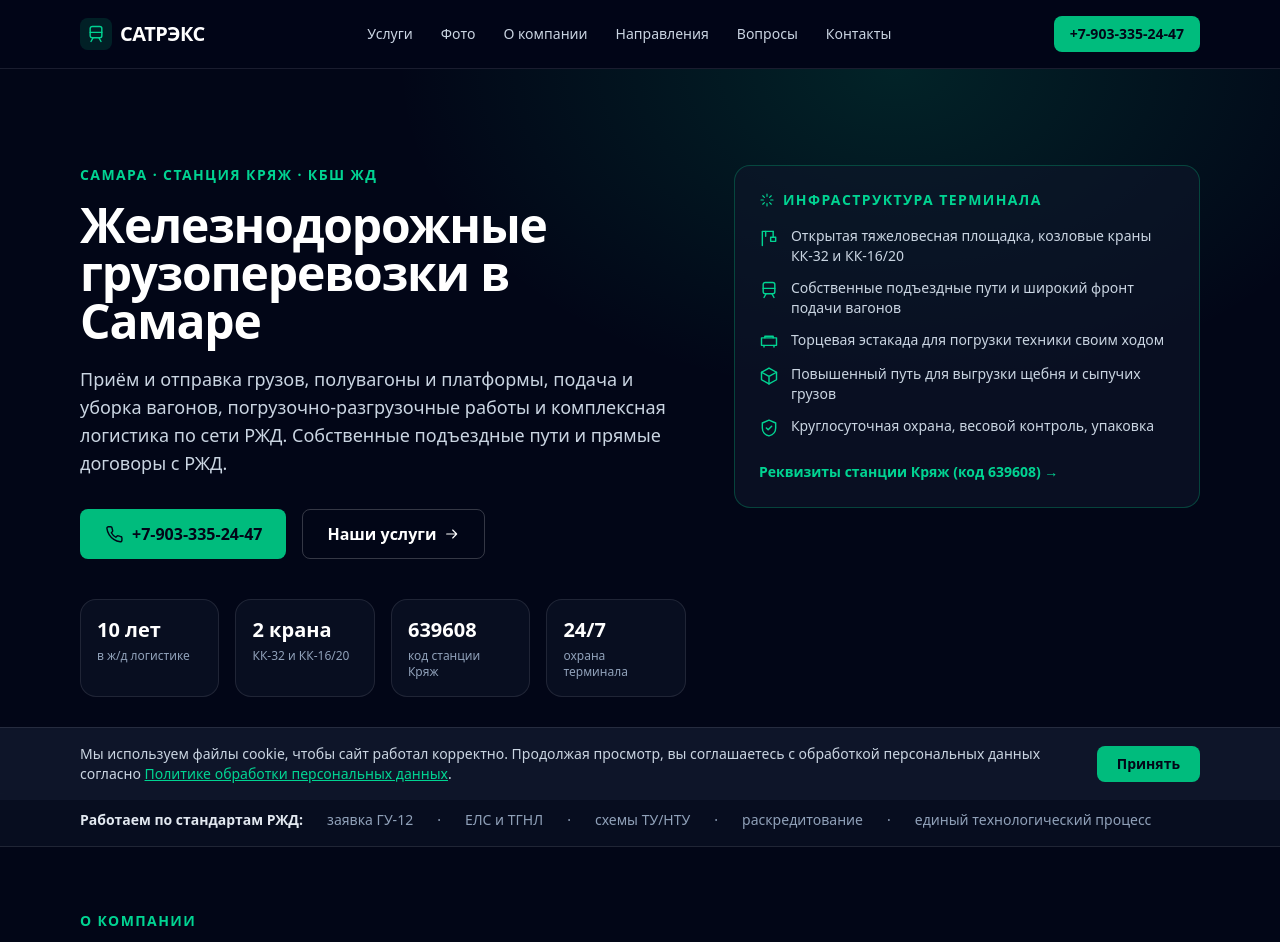
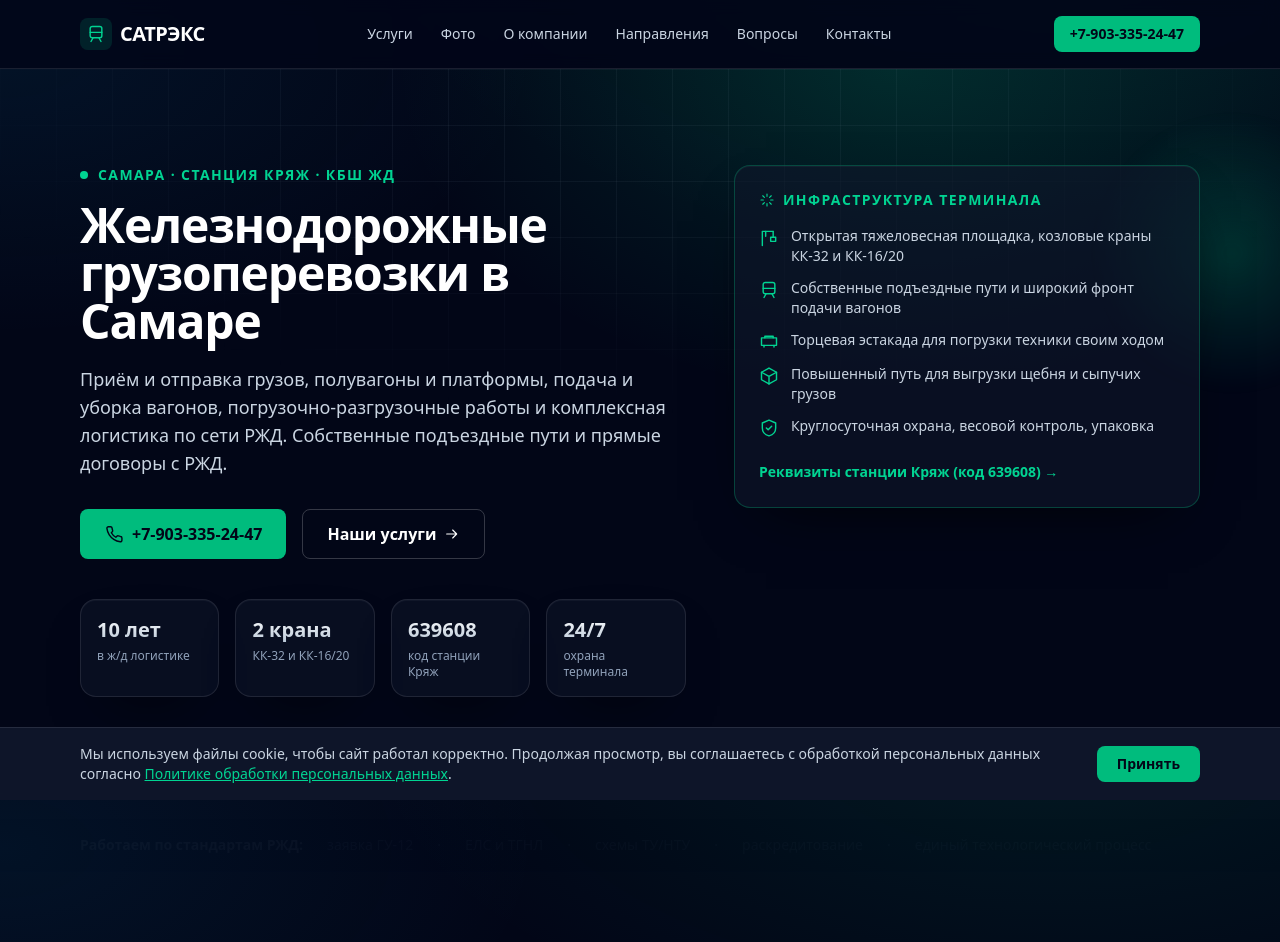
Before and after one commit to satrex-samara/satrex-samara.github.io, a Next.js app: page / in a window 1280 px wide. Shown: the top 942 px of the page. Built offline with nearby package versions, Linux system fonts and the light colour scheme.

Commit message:
design: polish system (cards, hero, reveal, typography)

```diff
--- a/app/globals.css
+++ b/app/globals.css
@@ -2,6 +2,11 @@
 
 :root {
   color-scheme: dark;
+  --grad-brand: linear-gradient(135deg, #00bb7f 0%, #0ea5e9 100%);
+  --grad-warm: linear-gradient(135deg, #f59e0b 0%, #e8541e 100%);
+  --shadow-card: 0 1px 0 rgba(255, 255, 255, 0.04) inset,
+    0 24px 60px -32px rgba(0, 0, 0, 0.9);
+  --ring: 0 0 0 4px rgba(0, 187, 127, 0.16);
 }
 
 html {
@@ -9,13 +14,31 @@ html {
 }
 
 body {
-  background: #020617;
+  background:
+    radial-gradient(1100px 520px at 82% -8%, rgba(0, 187, 127, 0.1), transparent 62%),
+    radial-gradient(900px 480px at 0% 6%, rgba(14, 165, 233, 0.08), transparent 60%),
+    #020617;
   color: #e2e8f0;
+  -webkit-font-smoothing: antialiased;
+  text-rendering: optimizeLegibility;
+}
+
+@media (min-width: 768px) {
+  body {
+    background-attachment: fixed;
+  }
 }
 
 ::selection {
   background: #00bb7f;
   color: #020617;
+}
+
+@supports (scrollbar-color: auto) {
+  html {
+    scrollbar-width: thin;
+    scrollbar-color: #1e293b #020617;
+  }
 }
 
 summary::-webkit-details-marker {
@@ -25,6 +48,7 @@ summary::-webkit-details-marker {
 :focus-visible {
   outline: 2px solid #00d294;
   outline-offset: 2px;
+  box-shadow: var(--ring);
 }
 
 @media (prefers-reduced-motion: reduce) {
@@ -38,6 +62,171 @@ summary::-webkit-details-marker {
     animation-duration: 0.01ms !important;
     animation-iteration-count: 1 !important;
     transition-duration: 0.01ms !important;
+  }
+}
+
+/* ---------- Design polish ---------- */
+
+.grid-lines {
+  background-image: linear-gradient(rgba(148, 163, 184, 0.07) 1px, transparent 1px),
+    linear-gradient(90deg, rgba(148, 163, 184, 0.07) 1px, transparent 1px);
+  background-size: 56px 56px;
+  -webkit-mask-image: radial-gradient(72% 62% at 50% 0%, #000 32%, transparent 78%);
+  mask-image: radial-gradient(72% 62% at 50% 0%, #000 32%, transparent 78%);
+}
+
+.btn-shine {
+  position: relative;
+  overflow: hidden;
+  isolation: isolate;
+}
+
+.btn-shine::after {
+  content: "";
+  position: absolute;
+  inset: 0;
+  background: linear-gradient(
+    110deg,
+    transparent 28%,
+    rgba(255, 255, 255, 0.38) 46%,
+    transparent 64%
+  );
+  transform: translateX(-130%);
+  transition: transform 0.65s cubic-bezier(0.22, 1, 0.36, 1);
+  pointer-events: none;
+}
+
+.btn-shine:hover::after {
+  transform: translateX(130%);
+}
+
+.card {
+  position: relative;
+  transition: transform 0.25s ease, border-color 0.25s ease, box-shadow 0.25s ease;
+  box-shadow: var(--shadow-card);
+}
+
+.card::after {
+  content: "";
+  position: absolute;
+  inset: 0;
+  border-radius: inherit;
+  padding: 1px;
+  background: linear-gradient(135deg, rgba(0, 187, 127, 0.55), rgba(14, 165, 233, 0.35));
+  -webkit-mask: linear-gradient(#000 0 0) content-box, linear-gradient(#000 0 0);
+  -webkit-mask-composite: xor;
+  mask-composite: exclude;
+  opacity: 0;
+  transition: opacity 0.25s ease;
+  pointer-events: none;
+}
+
+.card:hover {
+  transform: translateY(-3px);
+}
+
+.card:hover::after {
+  opacity: 1;
+}
+
+.card-icon {
+  transition: transform 0.25s ease, background-color 0.25s ease;
+}
+
+.card:hover .card-icon {
+  transform: scale(1.06) rotate(-3deg);
+}
+
+.stat-value {
+  background: linear-gradient(180deg, #ffffff 0%, #9fb3c8 130%);
+  -webkit-background-clip: text;
+  background-clip: text;
+  color: transparent;
+}
+
+.hero-glow {
+  background: radial-gradient(circle, rgba(0, 187, 127, 0.22), transparent 68%);
+  filter: blur(6px);
+}
+
+.pulse-dot {
+  position: relative;
+}
+
+.pulse-dot::before {
+  content: "";
+  position: absolute;
+  inset: -4px;
+  border-radius: 9999px;
+  background: rgba(0, 187, 127, 0.45);
+  animation: pulse-ring 2.4s cubic-bezier(0.4, 0, 0.6, 1) infinite;
+}
+
+@keyframes pulse-ring {
+  0% {
+    transform: scale(0.85);
+    opacity: 0.9;
+  }
+  70% {
+    transform: scale(1.9);
+    opacity: 0;
+  }
+  100% {
+    transform: scale(1.9);
+    opacity: 0;
+  }
+}
+
+.section-accent {
+  position: relative;
+}
+
+.section-accent::before {
+  content: "";
+  position: absolute;
+  left: 0;
+  right: 0;
+  top: 0;
+  height: 1px;
+  background: linear-gradient(90deg, transparent, rgba(0, 187, 127, 0.45), transparent);
+}
+
+.site-footer {
+  position: relative;
+}
+
+.site-footer::before {
+  content: "";
+  position: absolute;
+  left: 0;
+  right: 0;
+  top: 0;
+  height: 1px;
+  background: linear-gradient(90deg, transparent, rgba(0, 187, 127, 0.35), transparent);
+}
+
+tbody tr {
+  transition: background-color 0.18s ease;
+}
+
+@supports (animation-timeline: view()) {
+  @media (prefers-reduced-motion: no-preference) {
+    .reveal {
+      animation: reveal-up linear both;
+      animation-timeline: view();
+      animation-range: entry 0% cover 26%;
+    }
+
+    @keyframes reveal-up {
+      from {
+        opacity: 0.001;
+        transform: translateY(26px);
+      }
+      to {
+        opacity: 1;
+        transform: none;
+      }
+    }
   }
 }
 
--- a/app/page.tsx
+++ b/app/page.tsx
@@ -107,10 +107,16 @@ export default function Home() {
           aria-hidden="true"
           className="pointer-events-none absolute inset-0 bg-[radial-gradient(60%_70%_at_70%_0%,rgba(0,187,127,0.16),transparent_65%)]"
         />
+        <div className="grid-lines pointer-events-none absolute inset-0" aria-hidden="true" />
+        <div
+          className="hero-glow pointer-events-none absolute -right-24 top-10 h-72 w-72 rounded-full"
+          aria-hidden="true"
+        />
         <div className="relative mx-auto max-w-6xl px-4 py-16 md:py-24">
           <div className="grid gap-12 lg:grid-cols-[1.3fr_1fr] lg:items-start">
             <div>
-              <p className="mb-4 text-sm font-semibold uppercase tracking-widest text-emerald-400">
+              <p className="mb-4 flex items-center gap-2.5 text-sm font-semibold uppercase tracking-widest text-emerald-400">
+                <span className="pulse-dot inline-block h-2 w-2 rounded-full bg-emerald-400" />
                 Самара · станция Кряж · Кбш ЖД
               </p>
               <h1 className="text-4xl font-extrabold tracking-tight text-white md:text-5xl">
@@ -125,7 +131,7 @@ export default function Home() {
               <div className="mt-8 flex flex-wrap gap-4">
                 <a
                   href={contacts.phoneHref}
-                  className="inline-flex items-center gap-2 rounded-lg bg-emerald-500 px-6 py-3 font-semibold text-slate-950 transition hover:bg-emerald-400"
+                  className="btn-shine inline-flex items-center gap-2 rounded-lg bg-emerald-500 px-6 py-3 font-semibold text-slate-950 transition hover:bg-emerald-400"
                 >
                   <Icon name="phone" className="h-5 w-5" />
                   {contacts.phone}
@@ -143,11 +149,11 @@ export default function Home() {
                 {stats.map((s) => (
                   <div
                     key={s.label}
-                    className="rounded-2xl border border-white/10 bg-slate-900/50 p-4"
+                    className="card rounded-2xl border border-white/10 bg-slate-900/50 p-4"
                   >
                     <dt className="sr-only">{s.label}</dt>
                     <dd>
-                      <span className="block text-xl font-bold text-white">
+                      <span className="stat-value block text-xl font-bold">
                         {s.value}
                       </span>
                       <span className="mt-1 block text-xs text-slate-400">
@@ -159,7 +165,7 @@ export default function Home() {
               </dl>
             </div>
 
-            <aside className="rounded-2xl border border-emerald-500/30 bg-slate-900/60 p-6">
+            <aside className="card rounded-2xl border border-emerald-500/30 bg-slate-900/60 p-6">
               <p className="flex items-center gap-2 text-sm font-semibold uppercase tracking-widest text-emerald-400">
                 <Icon name="spark" className="h-4 w-4" />
                 Инфраструктура терминала
@@ -198,7 +204,7 @@ export default function Home() {
       </section>
 
       {/* Trust strip */}
-      <section className="border-b border-white/10 bg-slate-900/40">
+      <section className="reveal border-b border-white/10 bg-slate-900/40">
         <div className="mx-auto flex max-w-6xl flex-wrap items-center gap-x-6 gap-y-2 px-4 py-4 text-sm text-slate-400">
           <span className="font-semibold text-slate-200">
             Работаем по стандартам РЖД:
@@ -216,7 +222,7 @@ export default function Home() {
       </section>
 
       {/* About */}
-      <section id="about" className="border-b border-white/10 scroll-mt-20">
+      <section id="about" className="reveal border-b border-white/10 scroll-mt-20">
         <div className="mx-auto max-w-6xl px-4 py-16">
           <p className="text-sm font-semibold uppercase tracking-widest text-emerald-400">
             О компании
@@ -274,7 +280,7 @@ export default function Home() {
       </section>
 
       {/* Services */}
-      <section id="services" className="border-b border-white/10 scroll-mt-20">
+      <section id="services" className="reveal border-b border-white/10 scroll-mt-20">
         <div className="mx-auto max-w-6xl px-4 py-16">
           <p className="text-sm font-semibold uppercase tracking-widest text-emerald-400">
             Услуги
@@ -287,9 +293,9 @@ export default function Home() {
               <Link
                 key={s.slug}
                 href={`/uslugi/${s.slug}/`}
-                className="group flex flex-col rounded-2xl border border-white/10 bg-slate-900/50 p-6 transition hover:-translate-y-0.5 hover:border-emerald-500/50 hover:bg-slate-900"
+                className="card group flex flex-col rounded-2xl border border-white/10 bg-slate-900/50 p-6"
               >
-                <span className="grid h-10 w-10 place-items-center rounded-lg bg-emerald-500/10 text-emerald-400">
+                <span className="card-icon grid h-10 w-10 place-items-center rounded-lg bg-emerald-500/10 text-emerald-400">
                   <Icon name={serviceIcons[s.slug]} className="h-5 w-5" />
                 </span>
                 <h3 className="mt-4 text-lg font-semibold leading-snug text-white">
@@ -309,7 +315,7 @@ export default function Home() {
       </section>
 
       {/* Gazelle promo */}
-      <section className="border-b border-white/10 bg-slate-900/30">
+      <section className="reveal border-b border-white/10 bg-slate-900/30">
         <div className="mx-auto max-w-6xl px-4 py-14">
           <div className="overflow-hidden rounded-3xl border border-emerald-500/25 bg-gradient-to-br from-emerald-500/10 via-slate-900/70 to-slate-900/70">
             <div className="p-6 md:p-9">
@@ -344,7 +350,7 @@ export default function Home() {
       </section>
 
       {/* Steps */}
-      <section className="border-b border-white/10">
+      <section className="reveal border-b border-white/10">
         <div className="mx-auto max-w-6xl px-4 py-16">
           <p className="text-sm font-semibold uppercase tracking-widest text-emerald-400">
             Как мы работаем
@@ -356,7 +362,7 @@ export default function Home() {
             {steps.map((s, i) => (
               <li
                 key={s.title}
-                className="rounded-2xl border border-white/10 bg-slate-900/50 p-6"
+                className="card rounded-2xl border border-white/10 bg-slate-900/50 p-6"
               >
                 <span className="text-sm font-bold text-emerald-400">
                   0{i + 1}
@@ -370,7 +376,7 @@ export default function Home() {
       </section>
 
       {/* Included */}
-      <section className="border-b border-white/10 bg-slate-900/30">
+      <section className="reveal border-b border-white/10 bg-slate-900/30">
         <div className="mx-auto max-w-6xl px-4 py-16">
           <p className="text-sm font-semibold uppercase tracking-widest text-emerald-400">
             Что входит
@@ -379,7 +385,7 @@ export default function Home() {
             Полный цикл: от вагона до выдачи груза
           </h2>
           <div className="mt-8 grid gap-6 md:grid-cols-2">
-            <div className="rounded-2xl border border-white/10 bg-slate-900/50 p-6">
+            <div className="card rounded-2xl border border-white/10 bg-slate-900/50 p-6">
               <h3 className="text-lg font-semibold text-white">
                 На станции отправления
               </h3>
@@ -395,7 +401,7 @@ export default function Home() {
                 ))}
               </ul>
             </div>
-            <div className="rounded-2xl border border-white/10 bg-slate-900/50 p-6">
+            <div className="card rounded-2xl border border-white/10 bg-slate-900/50 p-6">
               <h3 className="text-lg font-semibold text-white">
                 На станции назначения
               </h3>
@@ -416,7 +422,7 @@ export default function Home() {
       </section>
 
       {/* Wagon types */}
-      <section className="border-b border-white/10">
+      <section className="reveal border-b border-white/10">
         <div className="mx-auto max-w-6xl px-4 py-16">
           <p className="text-sm font-semibold uppercase tracking-widest text-emerald-400">
             Подвижной состав
@@ -465,7 +471,7 @@ export default function Home() {
       </section>
 
       {/* Containers */}
-      <section id="containers" className="border-b border-white/10 bg-slate-900/30 scroll-mt-20">
+      <section id="containers" className="reveal border-b border-white/10 bg-slate-900/30 scroll-mt-20">
         <div className="mx-auto max-w-6xl px-4 py-16">
           <p className="text-sm font-semibold uppercase tracking-widest text-emerald-400">
             Контейнеры
@@ -505,7 +511,7 @@ export default function Home() {
                 </tbody>
               </table>
             </div>
-            <div className="rounded-2xl border border-white/10 bg-slate-900/50 p-6">
+            <div className="card rounded-2xl border border-white/10 bg-slate-900/50 p-6">
               <h3 className="text-lg font-semibold text-white">
                 Что берём на себя
               </h3>
@@ -546,7 +552,7 @@ export default function Home() {
       </section>
 
       {/* Directions */}
-      <section id="directions" className="border-b border-white/10 scroll-mt-20">
+      <section id="directions" className="reveal border-b border-white/10 scroll-mt-20">
         <div className="mx-auto max-w-6xl px-4 py-16">
           <p className="text-sm font-semibold uppercase tracking-widest text-emerald-400">
             География
@@ -563,7 +569,7 @@ export default function Home() {
             {directions.map((d) => (
               <div
                 key={d.title}
-                className="rounded-2xl border border-white/10 bg-slate-900/50 p-5"
+                className="card rounded-2xl border border-white/10 bg-slate-900/50 p-5"
               >
                 <h3 className="flex items-center gap-2 font-semibold text-white">
                   <Icon name="route" className="h-4 w-4 text-emerald-400" />
@@ -578,7 +584,7 @@ export default function Home() {
       </section>
 
       {/* Documents */}
-      <section className="border-b border-white/10">
+      <section className="reveal border-b border-white/10">
         <div className="mx-auto max-w-6xl px-4 py-16">
           <div className="rounded-2xl border border-emerald-500/40 bg-emerald-500/10 p-6 md:p-8">
             <div className="grid gap-6 md:grid-cols-[1.4fr_1fr] md:items-center">
@@ -614,7 +620,7 @@ export default function Home() {
       </section>
 
       {/* FAQ */}
-      <section id="faq" className="border-b border-white/10 scroll-mt-20">
+      <section id="faq" className="reveal border-b border-white/10 scroll-mt-20">
         <div className="mx-auto max-w-6xl px-4 py-16">
           <p className="text-sm font-semibold uppercase tracking-widest text-emerald-400">
             Вопросы и ответы
@@ -640,7 +646,7 @@ export default function Home() {
       </section>
 
       {/* Contacts */}
-      <section id="contacts" className="scroll-mt-20">
+      <section id="contacts" className="reveal scroll-mt-20">
         <div className="mx-auto max-w-6xl px-4 py-16">
           <p className="text-sm font-semibold uppercase tracking-widest text-emerald-400">
             Контакты
@@ -673,7 +679,7 @@ export default function Home() {
                 {contacts.email}
               </p>
             </a>
-            <div className="rounded-2xl border border-white/10 bg-slate-900/50 p-6">
+            <div className="card rounded-2xl border border-white/10 bg-slate-900/50 p-6">
               <Icon name="clock" className="h-6 w-6 text-emerald-400" />
               <p className="mt-3 text-sm text-slate-400">Режим работы</p>
               <p className="mt-1 text-lg font-semibold text-white">
@@ -681,7 +687,7 @@ export default function Home() {
               </p>
               <p className="mt-1 text-sm text-slate-400">{contacts.address}</p>
             </div>
-            <div className="rounded-2xl border border-white/10 bg-slate-900/50 p-6">
+            <div className="card rounded-2xl border border-white/10 bg-slate-900/50 p-6">
               <Icon name="pin" className="h-6 w-6 text-emerald-400" />
               <p className="mt-3 text-sm text-slate-400">Адрес</p>
               <p className="mt-1 text-base font-semibold text-white">
```
